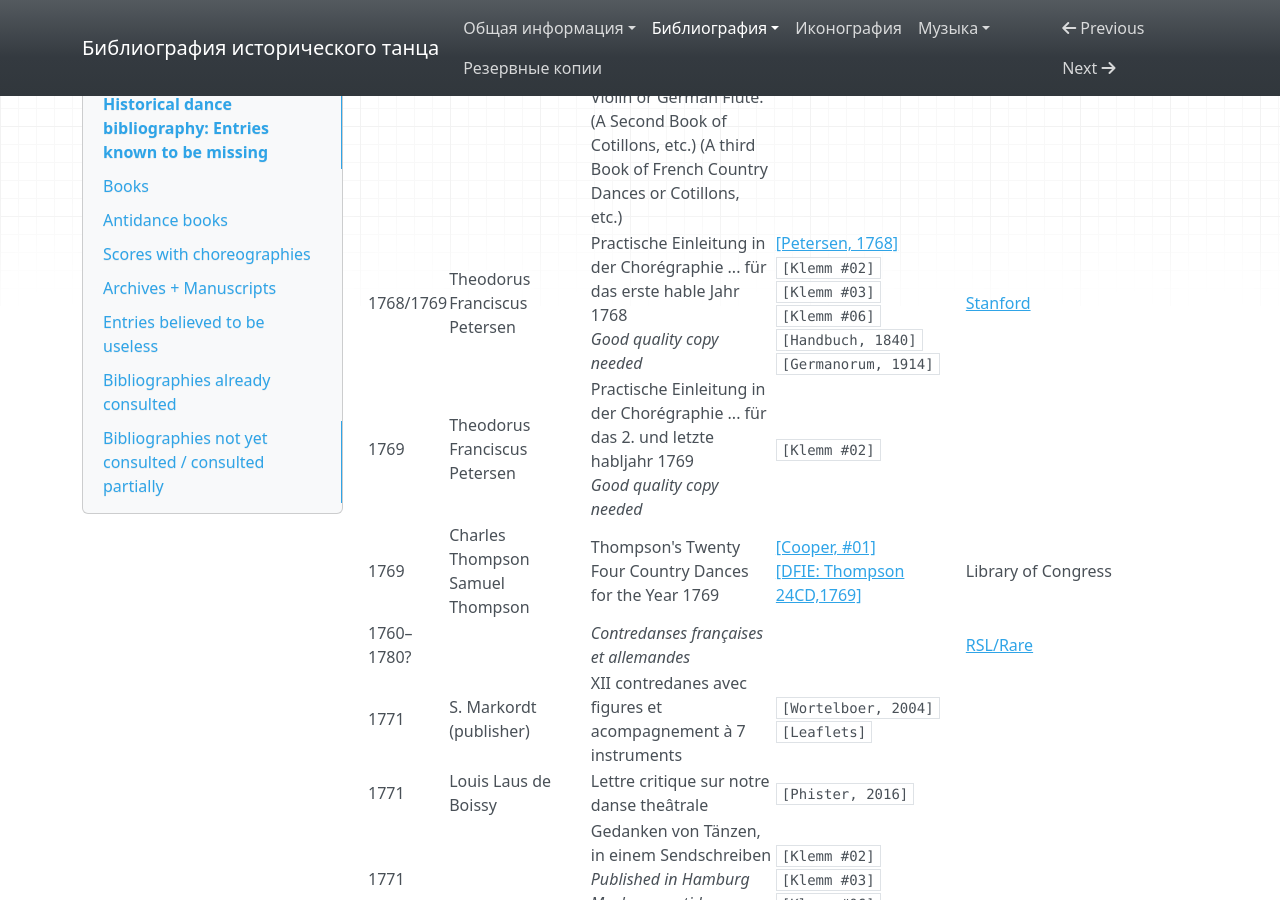
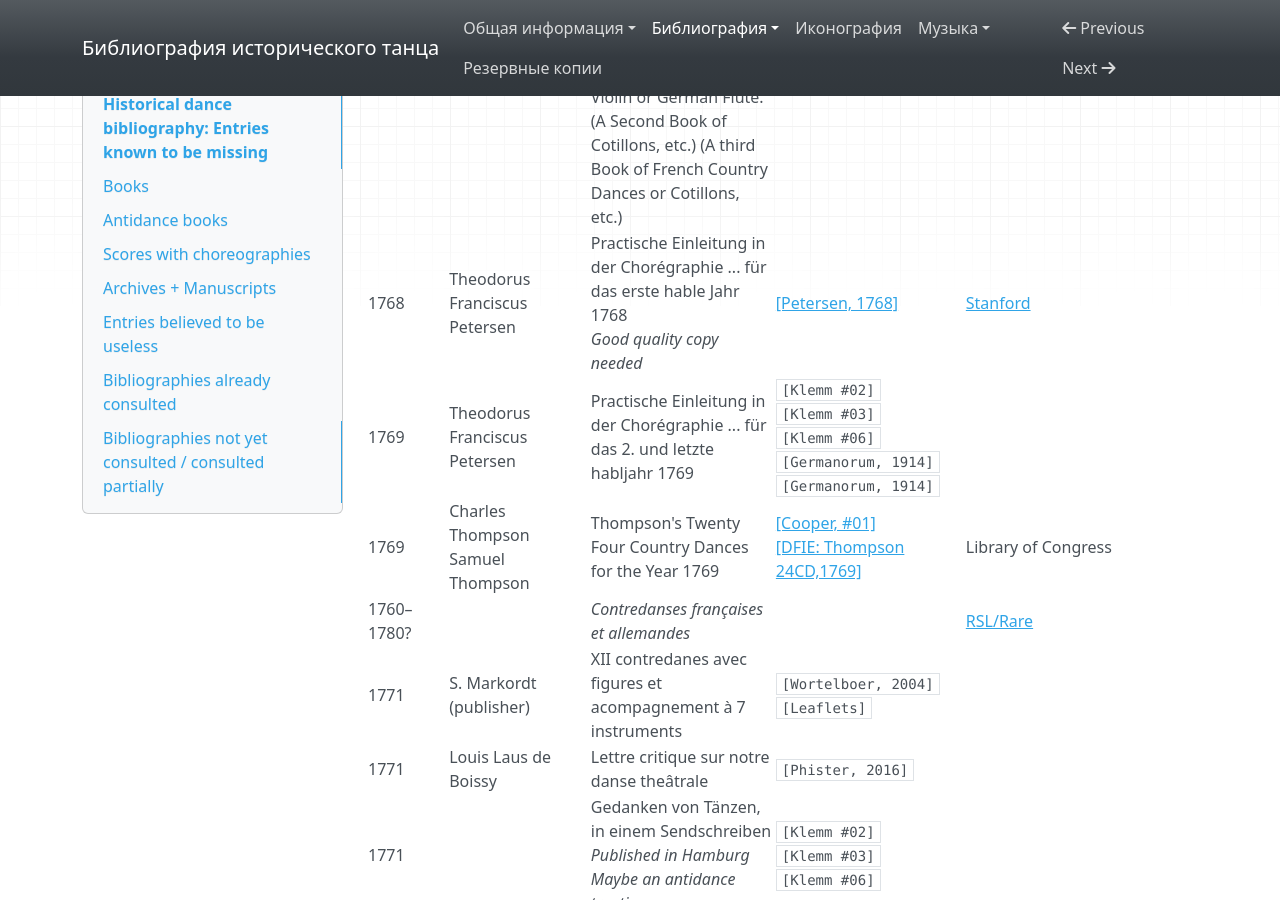
Before and after one commit to hda-technical/dancebooks, an MkDocs documentation site: the page built from docs/bibliography_missing.md, in a window 1280 px wide and 900 px high, scrolled down 9307 px. Built offline with MkDocs 1.6.1, drawn with Linux system fonts in a browser that asks for light colours; nearby versions of some CDN libraries.

Commit message:
Fix missing entries by T. F. Petersen

```diff
--- a/docs/bibliography_missing.md
+++ b/docs/bibliography_missing.md
@@ -82,8 +82,8 @@ _This table is intended to be accurate, yet sometimes it is slightly outdated._
 | 1768? | Matthew Welch (publisher) | A Variety of English Country Dances for the present Year ... by Cards | [[Cooper, #01]](https://www.regencydances.org/paper001.php)<br/>[[DFIE:Welch Dance Cards,1768]](https://www.cdss.org/elibrary/DFIE/Biblio/B000853.htm) | Cecil Sharp Library |
 | 1768? | Simon Guillaume | Positions et attitudes de l'Allemande, etc. | | [PSU](http://cat.libraries.psu.edu/uhtbin/cgisirsi/x/0/0/57/5/3?searchdata1=3404748{CKEY}&user_id=WEBSERVER)<br/>[BL](http://explore.bl.uk/BLVU1:LSCOP-ALL:BLL01001539157)<br/>[Berlin](https://lhiai.gbv.de/DB=2/XMLPRS=N/PPN?PPN=876138873)<br/>[Württemberg](https://wlb.ibs-bw.de/aDISWeb/app?service=direct/0/Home/$DirectLink&sp=S127.0.0.1:23002&sp=SAKSWB-IdNr020378491)<br/>[Switzerland](http://data.rero.ch/01-R005344034/html) |
 | 1768 | Giovanni Battista Gherardi | Fourteen Cotillons or French Dances, the figures new compos'd by Monsieur Gherardi ... To which Mr. Gherardi has subjoin'd ye Music of four Allemands ye most in Vogue in Paris, Set for the Harpsichord, Violin or German Flute. (A Second Book of Cotillons, etc.) (A third Book of French Country Dances or Cotillons, etc.) | [[Cooper, #02]](https://www.regencydances.org/paper002.php) | [BL](http://explore.bl.uk/BLVU1:LSCOP-ALL:BLL01004357751) |
-| 1768/1769 | Theodorus Franciscus Petersen | Practische Einleitung in der Chorégraphie ...  für das erste hable Jahr 1768<br/>_Good quality copy needed_ | [[Petersen, 1768]](https://bib.hda.org.ru/books/petersen_1768)<br/>`[Klemm #02]`<br/>`[Klemm #03]`<br/>`[Klemm #06]`<br/>`[Handbuch, 1840]`<br/>`[Germanorum, 1914]` | [Stanford](https://searchworks.stanford.edu/view/1395290) |
-| 1769 | Theodorus Franciscus Petersen | Practische Einleitung in der Chorégraphie ...  für das 2. und letzte habljahr 1769<br/>_Good quality copy needed_ | `[Klemm #02]` | |
+| 1768 | Theodorus Franciscus Petersen | Practische Einleitung in der Chorégraphie ...  für das erste hable Jahr 1768<br/>_Good quality copy needed_ | [[Petersen, 1768]](https://bib.hda.org.ru/books/petersen_1768) | [Stanford](https://searchworks.stanford.edu/view/1395290) |
+| 1769 | Theodorus Franciscus Petersen | Practische Einleitung in der Chorégraphie ...  für das 2. und letzte habljahr 1769 | `[Klemm #02]`<br/>`[Klemm #03]`<br/>`[Klemm #06]`<br/>`[Germanorum, 1914]`<br/>`[Germanorum, 1914]` | |
 | 1769 | Charles Thompson<br/>Samuel Thompson | Thompson's Twenty Four Country Dances for the Year 1769 | [[Cooper, #01]](https://www.regencydances.org/paper001.php)<br/>[[DFIE: Thompson 24CD,1769]](https://www.cdss.org/elibrary/DFIE/Biblio/B000515.htm) | Library of Congress |
 | 1760–1780? | | _Contredanses françaises et allemandes_ | | [RSL/Rare](https://search.rsl.ru/ru/search#s=pubyear&q=contredanse) |
 | 1771 | S. Markordt (publisher) | XII contredanes avec figures et acompagnement à 7 instruments | `[Wortelboer, 2004]`<br/>`[Leaflets]` |
```
